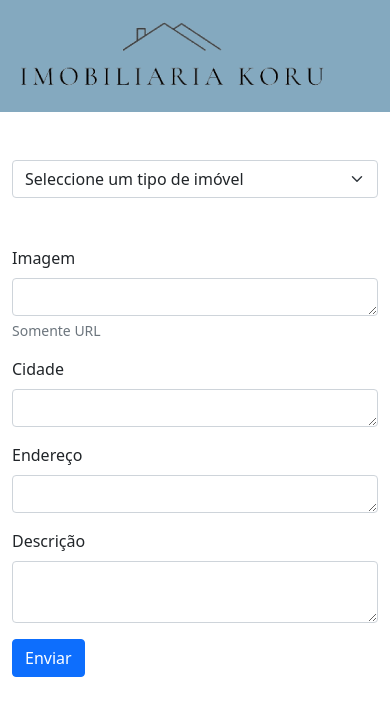
After one commit to Koru-dev-grupo04/imobiliaria-koru, a Flask app: page /novo_imovel in a window 390 px wide. The commit adds this page. Shown: the top 716 px of the page. Run offline with Flask 3, Linux system fonts and the light colour scheme.

Commit message:
Changes to be committed: 	modified:   imobiliaria/__pycache__/diccionarios.cpython-311.pyc 	modified:   imobiliaria/diccionarios.py 	modified:   imobiliaria/main.py 	modified:   imobiliaria/templates/barra.html 	new file:   imobiliaria/templates/criar.html 	new file:   imobiliaria/templates/editar.html 	modified:   imobiliaria/templates/imovel.html

```diff
--- a/imobiliaria/main.py
+++ b/imobiliaria/main.py
@@ -1,5 +1,5 @@
 # Acrescentando as extenções previamente aplicadas na VM
-from flask import Flask, render_template,request
+from flask import Flask, render_template, request, redirect, url_for
 import gspread
 import diccionarios
 
@@ -13,11 +13,23 @@ def index():
     return render_template('index.html', outro=dic)
 
 # Visão de cada imovel individual
-@app.route('/imovel/<int:id>')
+@app.route('/imovel/<int:id>', methods=['GET', 'POST'])
 def imovel(id):
 
-    imovel = diccionarios.mostrar_imovel(id)
-    imovel['id'] = id
-    return render_template('imovel.html', **imovel )
+    if request.method == 'POST':
+
+        if "excluir" in request.form:
+            diccionarios.apagar_imoveis(id)
+            return redirect(url_for('index'))
+    else:
+        imovel = diccionarios.mostrar_imovel(id)
+        imovel['id'] = id
+        return render_template('imovel.html', **imovel )
+
+# Visão de criação de imoveis
+@app.route('/novo_imovel')
+def criar_imovel():
+
+    return render_template('criar.html' )
 
 app.run(debug=True)
--- a/imobiliaria/templates/barra.html
+++ b/imobiliaria/templates/barra.html
@@ -26,11 +26,11 @@
                     <a class="nav-link" aria-current="page" href="#">Vendas</a>
                     </li>
                     <li class="nav-item">
-                    <a class="nav-link" aria-current="page" href="#">Contato</a>
+                    <a class="nav-link" aria-current="page" href="">Contato</a>
                     </li>
                 </ul>
                 <form class="container-fluid justify-content-start">
-                    <button id="bt_barra_stilo" class="btn btn-outline-dark me-2" type="button">Criar</button>
+                    <a id="bt_barra_stilo" href="{{ url_for ('criar_imovel')}}" class="btn btn-outline-dark me-2" type="button">Criar</a>
                 </form>
               </div>
           </nav>
--- /dev/null
+++ b/imobiliaria/templates/criar.html
@@ -0,0 +1,41 @@
+{% extends 'barra.html' %}
+
+{% block component %}
+
+<div class="container">
+    <div class="row">
+        <div class="column-4"></div>
+        <div class="column-4">
+            <form method="POST" enctype="multipart/form-data" action="" class="needs-validation" data-toggle="validation">
+                <select name="tipo" class="form-select mt-5 mb-5" aria-label="Default select example">
+                    <option selected>Seleccione um tipo de imóvel</option>
+                    <option value="1">Aluguel</option>
+                    <option value="2">Venda</option>
+                </select>
+                <div class="mb-3">
+                    <label name="imagem" for="imagem" class="form-label">Imagem</label>
+                    <textarea class="form-control" id="imagem" rows="1"></textarea>
+                    <div id="imagem" class="form-text">Somente URL</div>
+                </div>
+                <div class="mb-3">
+                    <label name="cidade" for="cidade" class="form-label">Cidade</label>
+                    <textarea class="form-control" id="cidade" rows="1"></textarea>
+                </div>
+                <div class="mb-3">
+                    <label name="endereco" for="endereco" class="form-label">Endereço</label>
+                    <textarea class="form-control" id="endereco" rows="1"></textarea>
+                </div>
+                <div class="mb-3">
+                    <label name="descricao" for="descricao" class="form-label">Descrição</label>
+                    <textarea class="form-control" id="descricao" rows="2"></textarea>
+                </div>
+                <input name="criar" type="submit" class="btn btn-primary" value="Enviar">
+            </form>
+        </div>
+        <div class="column-4"></div>
+    </div>
+</div>
+
+
+
+{% endblock %}
--- a/imobiliaria/templates/imovel.html
+++ b/imobiliaria/templates/imovel.html
@@ -24,9 +24,9 @@
             <dt class="col-sm-3 fs-5">Descrição</dt>
             <dd class="col-sm-9 fs-5">{{ descricao }}</dd>
           </dl>
-          <form class="d-flex justify-content-start mt-5">
-            <button id="bt_barra_stilo" class="btn btn-outline-dark fs-5 me-2" type="button">Editar</button>
-            <button id="bt_barra_stilo" class="btn btn-outline-dark fs-5 me-2" type="button">Excluir</button>
+          <form  method="POST" enctype="multipart/form-data" action="" data-toggle="validation" class="needs-validation d-flex justify-content-start mt-5">
+            <input id="bt_barra_stilo" name="editar" class="btn btn-outline-dark fs-5 me-2" type="submit" value="Editar">
+            <input id="bt_barra_stilo" name="excluir" class="btn btn-outline-dark fs-5 me-2" type="submit" value="Excluir">
         </form>
       </div>
     </div>
```
Also changed, not shown: imobiliaria/templates/editar.html (added, +42 -0 lines), imobiliaria/diccionarios.py (line endings or trailing spaces).
